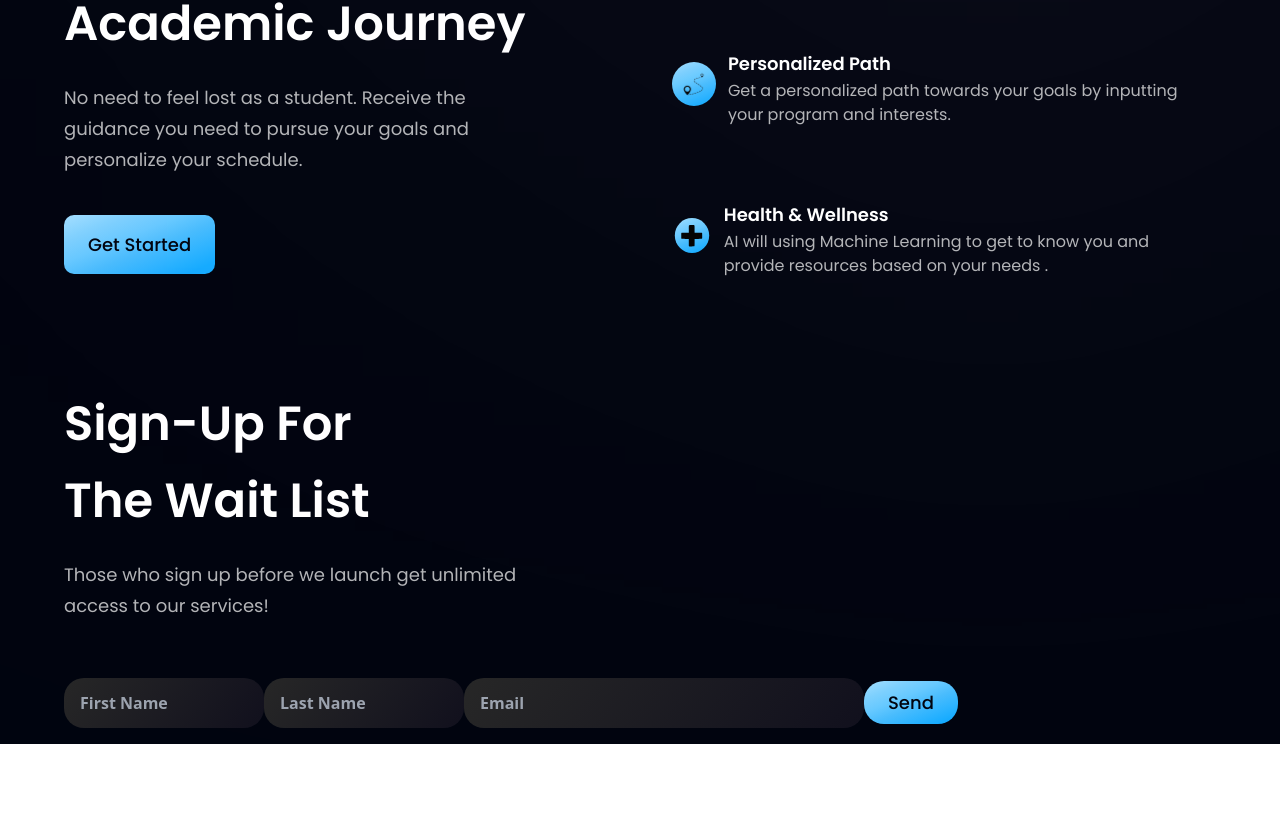
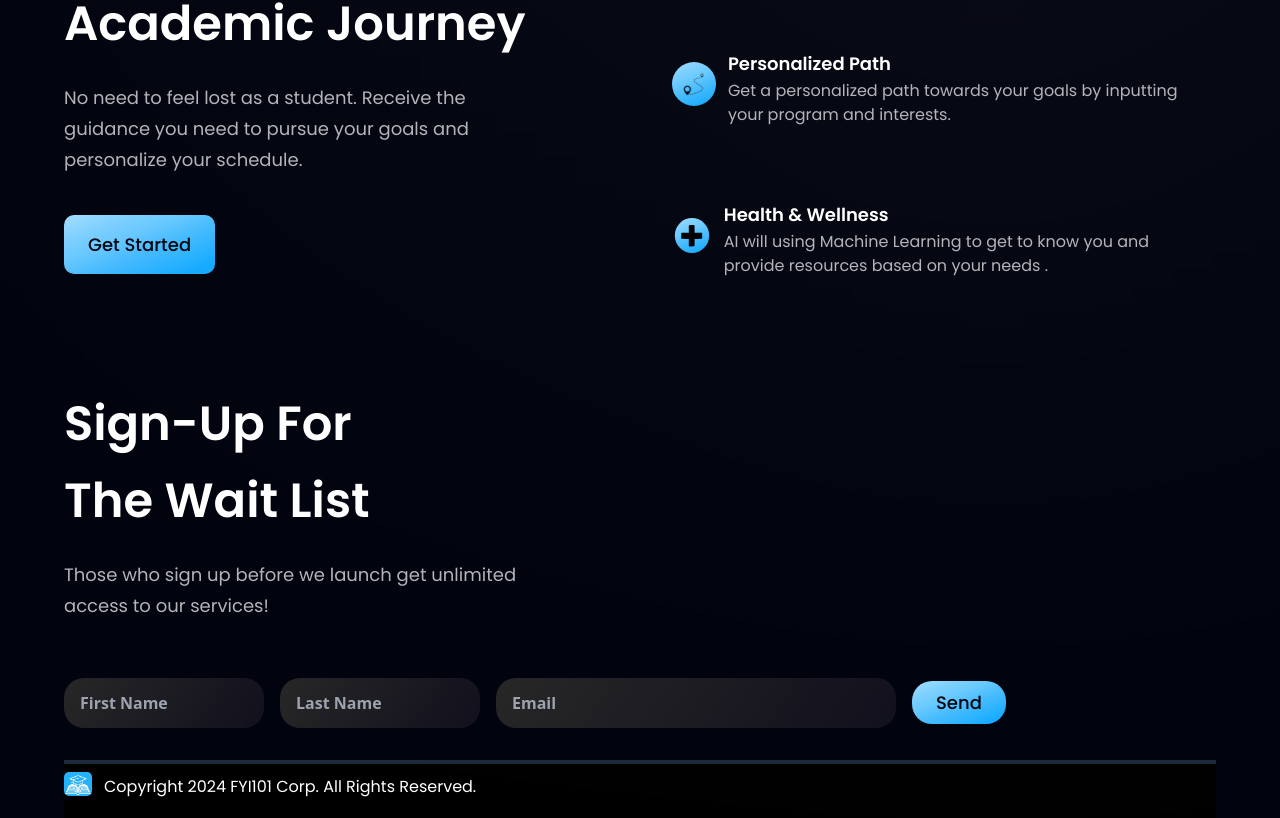
Before and after one commit to raf-fonseca/FYI101, a React (Vite) app: page / in a window 1280 px wide. Shown: the part 987-1805 px from the top of the page. Before the commit the page ends 1731 px from the top, so only its background shows below. Built offline with nearby package versions, Linux system fonts and the light colour scheme.

Commit message:
Footer update

```diff
--- a/src/App.jsx
+++ b/src/App.jsx
@@ -1,5 +1,5 @@
 import styles from "./style";
-import { Navbar, Hero, Business, WaitList } from "./components";
+import { Navbar, Hero, Business, WaitList, Footer } from "./components";
 
 const App = () => (
     <div className=" bg-primary w-full overflow-hidden">
@@ -19,6 +19,7 @@ const App = () => (
             <div className={`${styles.boxWidth}`}>
                 <Business />
                 <WaitList />
+                <Footer />
             </div>
         </div>
     </div>
--- a/src/components/Business.jsx
+++ b/src/components/Business.jsx
@@ -40,8 +40,8 @@ const Business = () => {
                     Academic Journey
                 </h2>
                 <p className={`${styles.paragraph} max-w-[470px] mt-5`}>
-          No need to feel lost as a student. Receive the guidance you need to
-          pursue your goals and personalize your schedule.
+                    No need to feel lost as a student. Receive the guidance you
+                    need to pursue your goals and personalize your schedule.
                 </p>
                 <Button styles="mt-10" />
             </div>
--- a/src/components/FeedbackCard.jsx
+++ b/src/components/FeedbackCard.jsx
@@ -1,7 +1,7 @@
 import React from "react";
 
 const FeedbackCard = () => {
-  return <div>FeedbackCard</div>;
+    return <div>FeedbackCard</div>;
 };
 
 export default FeedbackCard;
--- /dev/null
+++ b/src/components/Footer.jsx
@@ -0,0 +1,25 @@
+import React from "react";
+import { fyiLogo } from "../assets";
+import styles from "../style";
+export const Footer = () => {
+    return (
+        <div className="flex-1 flex-row justify bg-black ">
+            <hr className="w-full border-2 border-slate-800 mb-2 mt-4" />
+
+            <div className="footer-text text-white flex flex-row">
+                <img
+                    src={fyiLogo}
+                    alt="Logo"
+                    className="w-[28px] h-[24px] rounded-[5px] mr-3"
+                />
+                <div
+                    className={`flex flex-1 footer-text text-white mb-4 ${styles.paragraph}`}
+                >
+                    Copyright 2024 FYI101 Corp. All Rights Reserved.
+                </div>
+            </div>
+        </div>
+    );
+};
+
+export default Footer;
--- a/src/components/WaitList.jsx
+++ b/src/components/WaitList.jsx
@@ -47,12 +47,12 @@ const WaitList = () => {
                     The Wait List
                 </h2>
                 <p className={`${styles.paragraph} max-w-[470px] mt-5 mb-10 `}>
-          Those who sign up before we launch get unlimited access to our
-          services!
+                    Those who sign up before we launch get unlimited access to
+                    our services!
                 </p>
             </div>
             <input
-        className="w-full h-[50px] rounded-[20px] bg-discount-gradient text-white font-semibold px-4 py-2 max-w-[200px] "
+                className="w-full h-[50px] rounded-[20px] bg-discount-gradient text-white font-semibold px-4 py-2 max-w-[200px] mr-4"
                 type="text"
                 placeholder="First Name"
                 value={firstName} //allowing for the user to set input
@@ -61,7 +61,7 @@ const WaitList = () => {
                 name="first_name"
             />
             <input
-        className="w-full h-[50px] rounded-[20px] bg-discount-gradient text-white font-semibold px-4 py-2 mt-4 max-w-[200px]"
+                className="w-full h-[50px] rounded-[20px] bg-discount-gradient text-white font-semibold px-4 py-2 mt-4 max-w-[200px] mr-4"
                 type="text"
                 placeholder="Last Name"
                 value={lastName}
@@ -70,7 +70,7 @@ const WaitList = () => {
                 name="last_name"
             />
             <input
-        className="w-full h-[50px] rounded-[20px] bg-discount-gradient text-white font-semibold px-4 py-2 mt-4 mb-4 max-w-[400px]"
+                className="w-full h-[50px] rounded-[20px] bg-discount-gradient text-white font-semibold px-4 py-2 mt-4 mb-4 max-w-[400px] mr-4"
                 type="email"
                 placeholder="Email"
                 value={email}
--- a/src/components/index.js
+++ b/src/components/index.js
@@ -2,5 +2,6 @@ import Navbar from "./Navbar";
 import WaitList from "./WaitList";
 import Business from "./Business";
 import Hero from "./Hero";
+import Footer from "./Footer";
 
-export { Navbar, WaitList, Business, Hero };
+export { Navbar, WaitList, Business, Hero, Footer };
--- a/src/index.css
+++ b/src/index.css
@@ -128,7 +128,11 @@
 }
 
 .blue__gradient {
-  background: linear-gradient(180deg, rgba(188, 165, 255, 0) 0%, #214d76 100%);
+    background: linear-gradient(
+        180deg,
+        rgba(188, 165, 255, 0) 0%,
+        #214d76 100%
+    );
     filter: blur(123px);
 }
 
@@ -141,3 +145,21 @@
     background: rgba(255, 255, 255, 0.6);
     filter: blur(750px);
 }
+
+.footer {
+    display: flex;
+    align-items: center;
+    justify-content: space-around; /* Adjust based on your design preference */
+    background-color: black;
+    color: white;
+    padding: 200px;
+}
+
+.footer-logo {
+    width: 100px; /* Adjust based on your logo size */
+    height: auto;
+}
+
+.footer-text {
+    font-size: 16px;
+}
```
Also changed, not shown: src/components/Navbar.jsx (indentation only). Lines whose indentation alone changed are shown as unchanged.
